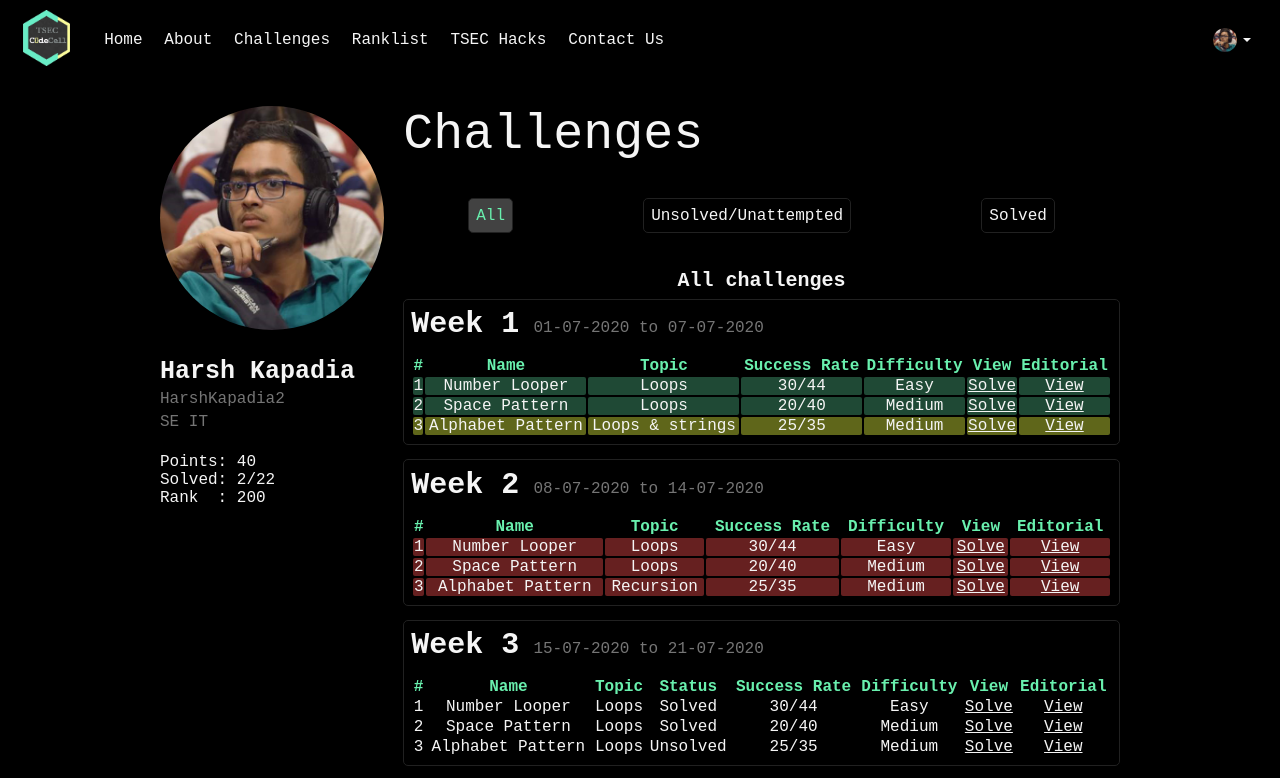
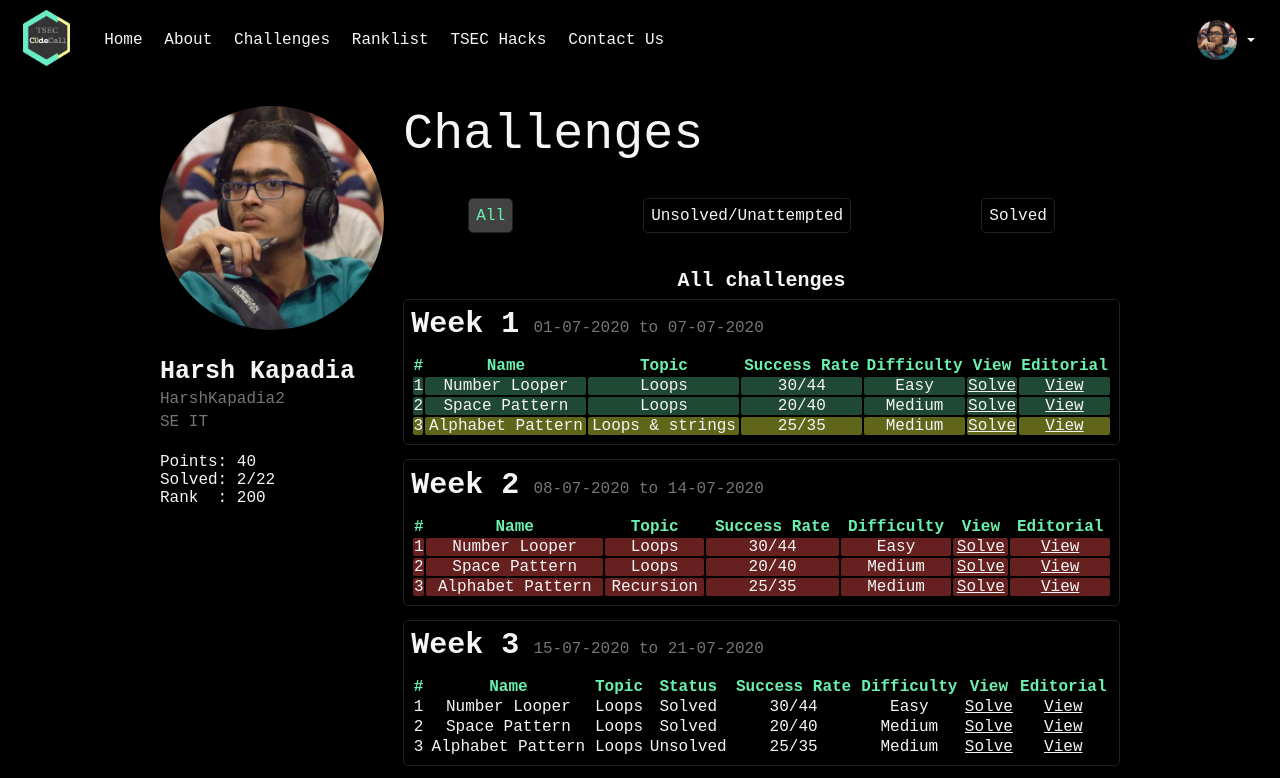
Before and after one commit to HarshKapadia2/sample-challenges-page, a plain HTML site: page index.html in a window 1280 px wide. Shown: the top 778 px of the page. Drawn offline with Linux system fonts and the light colour scheme; a web font is replaced by a local one.

Commit message:
:hammer: refactor: Increase account pic size in `navbar`

```diff
--- a/static/css/navbar.css
+++ b/static/css/navbar.css
@@ -64,7 +64,7 @@ li
 
 .right-side img
 {
-    height: 3vh;
+    height: 5vh;
     border-radius: 50px;
     margin-right: 20%;
 }
```
